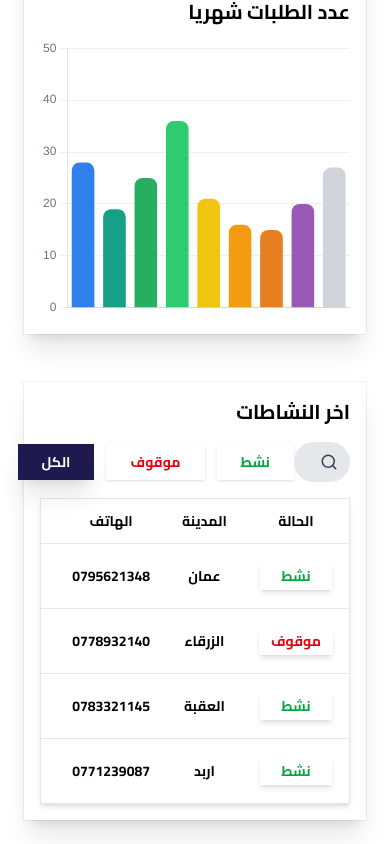
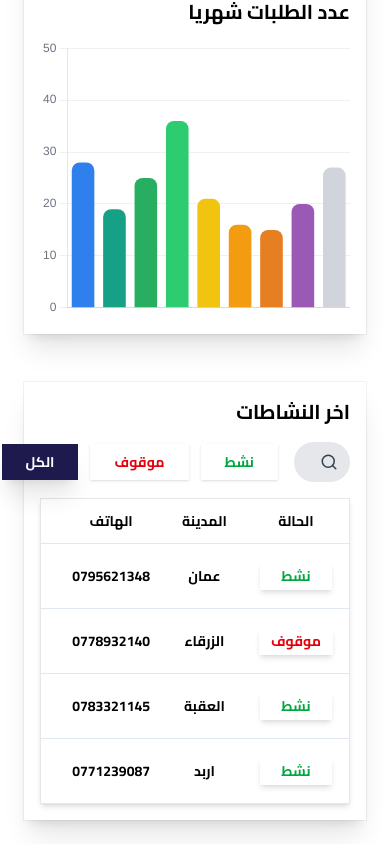
Before and after one commit to NorhanGamalY/khadamatak, a React (Vite) app: page /admin in a window 390 px wide. Shown: the part 1281-2125 px from the top of the page. Built offline with nearby package versions, Linux system fonts and the light colour scheme.

Commit message:
fix responsive in mobile view

```diff
--- a/src/components/dashboard/ChartsCard.jsx
+++ b/src/components/dashboard/ChartsCard.jsx
@@ -4,7 +4,7 @@ import ServicesPieChart from "./ServicesBarChart";
 export default function ChartsCard() {
   return (
     <section className=" bg-white p-4 shadow-xl ring-1 ring-black/5">
-      <div className="grid gap-6 lg:grid-cols-2">
+      <div className="grid gap-6 grid-cols-1 lg:grid-cols-2">
         <div className="lg:pr-6">
           <h3 className="mb-3 text-xl font-bold text-right">اكثر الخدمات طلبا</h3>
           <div className="h-70">
--- a/src/components/dashboard/RecentActivitiesCard.jsx
+++ b/src/components/dashboard/RecentActivitiesCard.jsx
@@ -90,7 +90,7 @@ export default function RecentActivitiesCard({ rows = MOCK_ROWS }) {
       </div>
 
       {/* Tabs */}
-      <div className="mt-4 flex justify-between">
+      <div className="mt-4 flex justify-between gap-4">
         <div className="relative w-full sm:w-[320px]">
           <input
             value={query}
```
